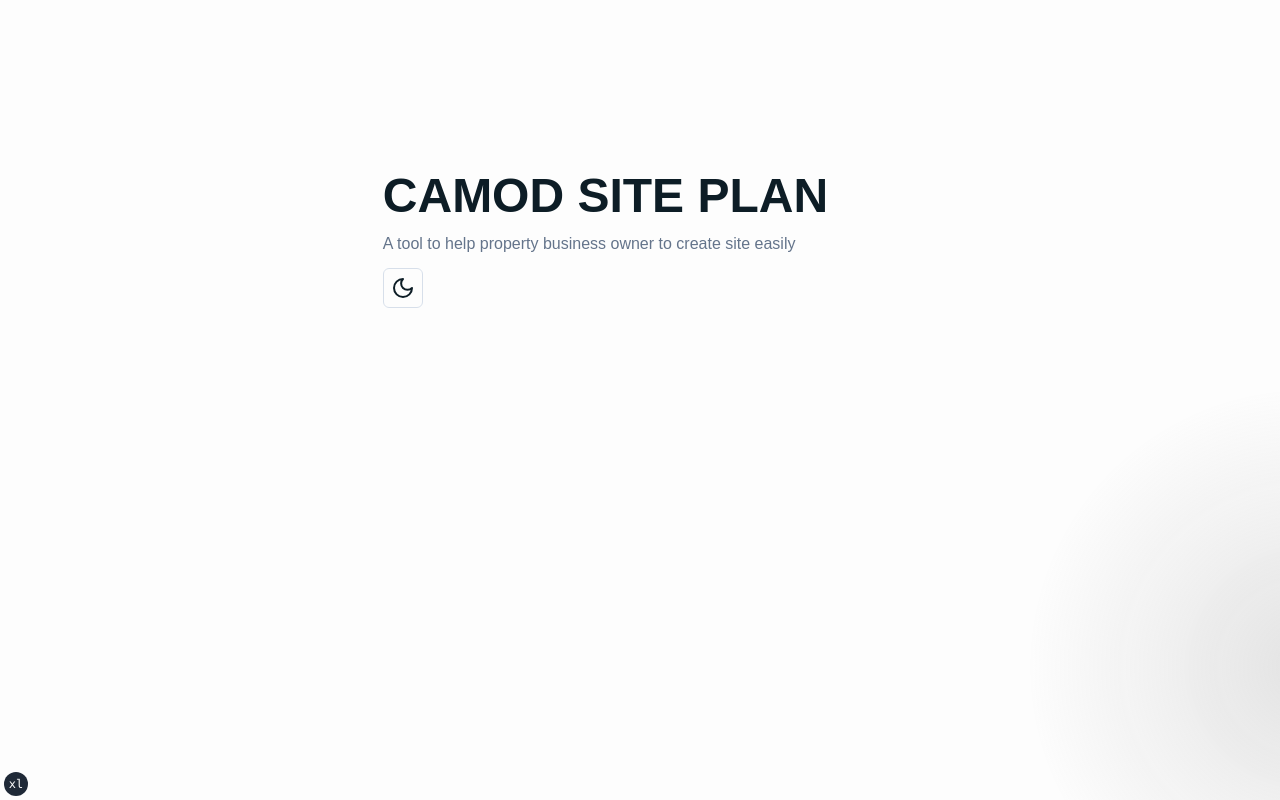
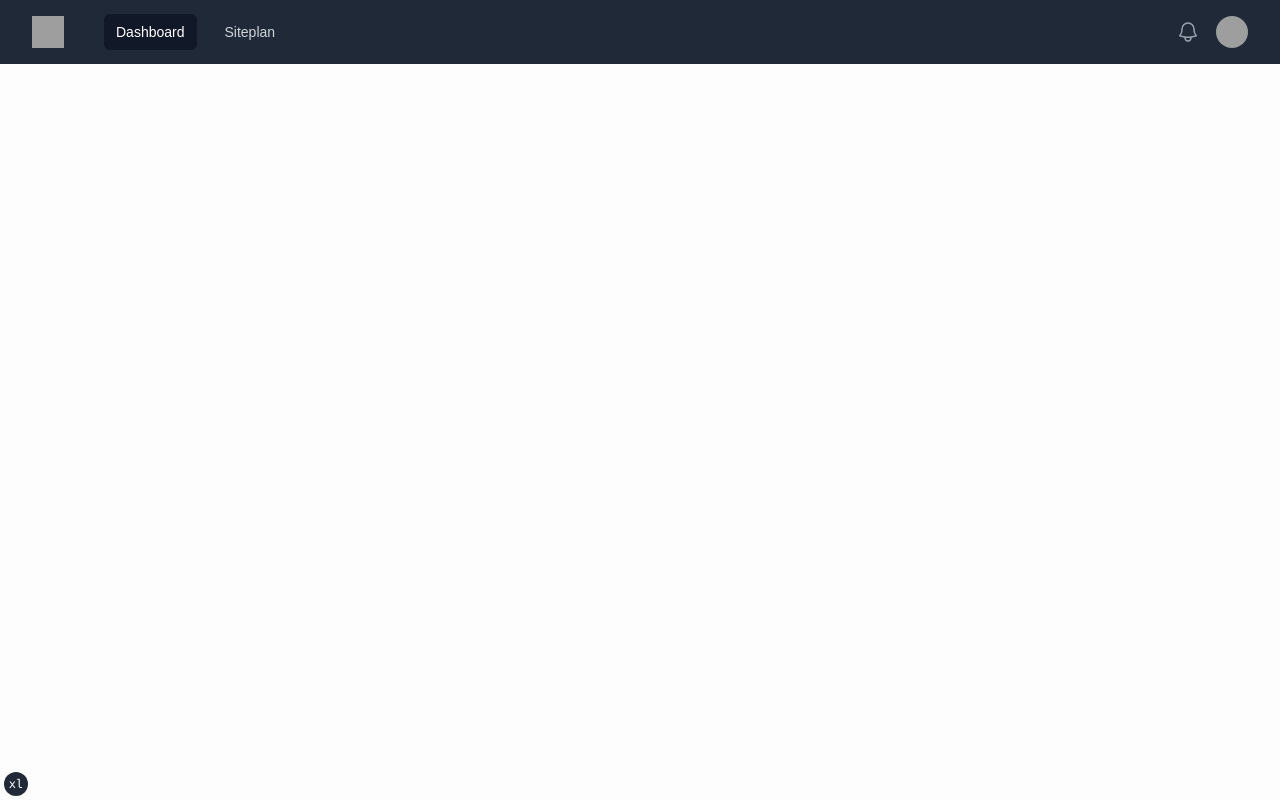
Before and after one commit to fadlikadn/camod-site-plan, a Next.js app: page / in a window 1280 px wide. Built offline with nearby package versions, Linux system fonts and the light colour scheme; grey boxes are pictures that could not be loaded; a web font is replaced by a local one.

Commit message:
Create Dashboard Template Page

```diff
--- a/next.config.js
+++ b/next.config.js
@@ -6,9 +6,19 @@
     serverActions: true,
     typedRoutes: true,
   },
-};
+  images: {
+    remotePatterns: [
+      {
+        protocol: "https",
+        hostname: "images.unsplash.com",
+        port: "",
+        pathname: "",
+      },
+    ],
+  },
+}
 
-module.exports = nextConfig;
+module.exports = nextConfig
 
 /**
  * To make your app PWA:
--- a/package.json
+++ b/package.json
@@ -1,6 +1,6 @@
 {
-	"name": "next-template",
-	"description": "Next.js Starter Template with TypeScript, Tailwindcss, Shadcn-ui, ESLint, and Prettier",
+	"name": "camod-site-plan",
+	"description": "CAMOD Site Plan Management",
 	"version": "0.1.0",
 	"private": true,
 	"packageManager": "pnpm@8.10.2",
@@ -19,6 +19,7 @@
 	},
 	"dependencies": {
 		"@headlessui/react": "^1.7.17",
+		"@heroicons/react": "^2.0.18",
 		"@radix-ui/react-slot": "^1.0.2",
 		"class-variance-authority": "^0.7.0",
 		"clsx": "^2.0.0",
--- a/src/app/page.tsx
+++ b/src/app/page.tsx
@@ -4,23 +4,26 @@
 // import Link from "next/link";
 
 // import { GithubIcon } from "lucide-react";
-import { ThemeToggle } from "@/components/theme-toggle"
-import { siteConfig } from "@/config"
+import Layout from "@/components/template/Layout"
+
+// import { ThemeToggle } from "@/components/theme-toggle"
+// import { siteConfig } from "@/config"
 
 // import { cn } from "@/lib/utils";
 
 export default function IndexPage() {
   return (
-    <main className="container grid max-w-prose items-center gap-6 space-y-4 pb-8 pt-6 text-balance md:py-10">
-      <div className="flex min-h-[50vh] flex-col justify-center gap-3">
-        <h1 className="text-5xl font-bold">{siteConfig.title}</h1>
-        <p className="text-slate-500">{siteConfig.description}</p>
-        <div className="space-x-2">
-          <ThemeToggle variant="outline" size="icon" />
-        </div>
-      </div>
-      {/* eslint-disable-next-line tailwindcss/no-contradicting-classname */}
-      <div className="fixed -bottom-1/3 -right-1/3 -z-10 h-[50rem] w-[50rem] animate-pulse rounded-full ![animation-duration:5s] [background-image:radial-gradient(circle_at_center,#9994_0,transparent,transparent_100%)]" />
-    </main>
+    <Layout />
+    // <main className="container grid max-w-prose items-center gap-6 space-y-4 pb-8 pt-6 text-balance md:py-10">
+    //   <div className="flex min-h-[50vh] flex-col justify-center gap-3">
+    //     <h1 className="text-5xl font-bold">{siteConfig.title}</h1>
+    //     <p className="text-slate-500">{siteConfig.description}</p>
+    //     <div className="space-x-2">
+    //       <ThemeToggle variant="outline" size="icon" />
+    //     </div>
+    //   </div>
+    //   {/* eslint-disable-next-line tailwindcss/no-contradicting-classname */}
+    //   <div className="fixed -bottom-1/3 -right-1/3 -z-10 h-[50rem] w-[50rem] animate-pulse rounded-full ![animation-duration:5s] [background-image:radial-gradient(circle_at_center,#9994_0,transparent,transparent_100%)]" />
+    // </main>
   )
 }
--- a/src/components/template/Layout.tsx
+++ b/src/components/template/Layout.tsx
@@ -1,5 +1,136 @@
+// TODO: reference: https://tailwindui.com/components/application-ui/application-shells/stacked
+
+/* eslint-disable @next/next/no-img-element */
+"use client"
+
+import { Disclosure, Menu, Transition } from "@headlessui/react"
+import { BellIcon } from "@heroicons/react/24/outline"
+import { Fragment } from "react"
+
+const user = {
+  name: "Jawara User",
+  email: "user@djawara.com",
+  imageUrl:
+    "https://images.unsplash.com/photo-1472099645785-5658abf4ff4e?ixlib=rb-1.2.1&ixid=eyJhcHBfaWQiOjEyMDd9&auto=format&fit=facearea&facepad=2&w=256&h=256&q=80",
+}
+
+const navigation = [
+  { name: "Dashboard", href: "#", current: true },
+  { name: "Siteplan", href: "#", current: false },
+  // { name: "Projects", href: "#", current: false },
+  // { name: "Calendar", href: "#", current: false },
+  // { name: "Reports", href: "#", current: false },
+]
+
+const userNavigation = [
+  { name: "Profile Anda", href: "#" },
+  { name: "Pengaturan", href: "#" },
+  { name: "Keluar", href: "#" },
+]
+
+function classNames(...classes: string[]) {
+  return classes.filter(Boolean).join(" ")
+}
+
 const Layout = () => {
-  return <>Template here</>
+  return (
+    <>
+      <div className="min-h-full">
+        <Disclosure as="nav" className="bg-gray-800">
+          {({ open }) => (
+            <>
+              <div className="mx-auto max-w-7xl px-4 sm:px-6 lg:px-8">
+                <div className="flex h-16 items-center justify-between">
+                  <div className="flex items-center">
+                    <div className="shrink-0">
+                      <img
+                        className="h-8 w-8"
+                        src="https://tailwindui.com/img/logos/mark.svg?color=indigo&shade=500"
+                        alt="CAMOD SITEPLAN"
+                      />
+                    </div>
+                    <div className="hidden md:block">
+                      <div className="ml-10 flex items-baseline space-x-4">
+                        {navigation.map((item) => (
+                          <a
+                            key={item.name}
+                            href={item.href}
+                            className={classNames(
+                              item.current
+                                ? "bg-gray-900 text-white"
+                                : "text-gray-300 hover:bg-gray-700 hover:text-white",
+                              "rounded-md px-3 py-2 text-sm font-medium"
+                            )}
+                            aria-current={item.current ? "page" : undefined}
+                          >
+                            {item.name}
+                          </a>
+                        ))}
+                      </div>
+                    </div>
+                  </div>
+                  <div className="hidden md:block">
+                    <div className="ml-4 flex items-center md:ml-6">
+                      <button
+                        type="button"
+                        className="relative rounded-full bg-gray-800 p-1 text-gray-400 hover:text-white focus:outline-none focus:ring-2 focus:ring-white focus:ring-offset-2 focus:ring-offset-gray-800"
+                      >
+                        <span className="absolute -inset-1.5" />
+                        <span className="sr-only">View notifications</span>
+                        <BellIcon className="h-6 w-6" aria-hidden="true" />
+                      </button>
+
+                      {/* Profile dropdown */}
+                      <Menu as="div" className="relative ml-3">
+                        <div>
+                          <Menu.Button className="relative flex max-w-xs items-center rounded-full bg-gray-800 text-sm focus:outline-none focus:ring-2 focus:ring-white focus:ring-offset-2 focus:ring-offset-gray-800">
+                            <span className="absolute -inset-1.5" />
+                            <span className="sr-only">Open user menu</span>
+                            <img
+                              className="h-8 w-8 rounded-full"
+                              src={user.imageUrl}
+                              alt=""
+                            />
+                          </Menu.Button>
+                        </div>
+                        <Transition
+                          as={Fragment}
+                          enter="transition ease-out duration-100"
+                          enterFrom="transform opacity-0 scale-95"
+                          enterTo="transform opacity-100 scale-100"
+                          leave="transition ease-in duration-75"
+                          leaveFrom="transform opacity-100 scale-100"
+                          leaveTo="transform opacity-0 scale-95"
+                        >
+                          <Menu.Items className="absolute right-0 z-10 mt-2 w-48 origin-top-right rounded-md bg-white py-1 shadow-lg ring-1 ring-black/5 focus:outline-none">
+                            {userNavigation.map((item) => (
+                              <Menu.Item key={item.name}>
+                                {({ active }) => (
+                                  <a
+                                    href={item.href}
+                                    className={classNames(
+                                      active ? "bg-gray-100" : "",
+                                      "block px-4 py-2 text-sm text-gray-700"
+                                    )}
+                                  >
+                                    {item.name}
+                                  </a>
+                                )}
+                              </Menu.Item>
+                            ))}
+                          </Menu.Items>
+                        </Transition>
+                      </Menu>
+                    </div>
+                  </div>
+                </div>
+              </div>
+            </>
+          )}
+        </Disclosure>
+      </div>
+    </>
+  )
 }
 
 export default Layout
--- a/src/lib/shadcn-plugin.ts
+++ b/src/lib/shadcn-plugin.ts
@@ -121,7 +121,8 @@
           sm: "calc(var(--radius) - 4px)",
         },
         fontFamily: {
-          sans: ["var(--font-sans)", ...fontFamily.sans],
+          // sans: ["var(--font-sans)", ...fontFamily.sans],
+          sans: ["Inter var", ...fontFamily.sans],
         },
         keyframes: {
           "accordion-down": {
```
Also changed, not shown: tailwind.config.ts (+5 -6 lines), 1 other file (tests, documents, lock files or other folders).
